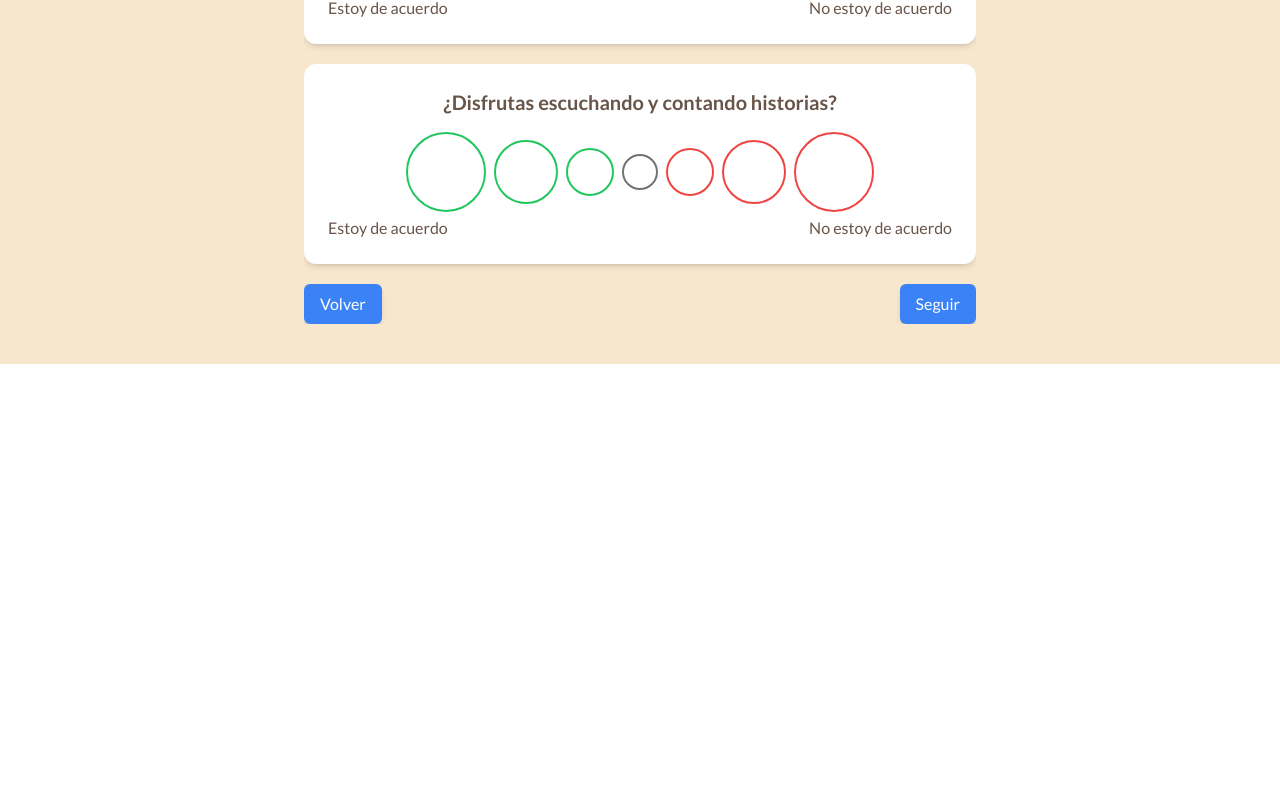
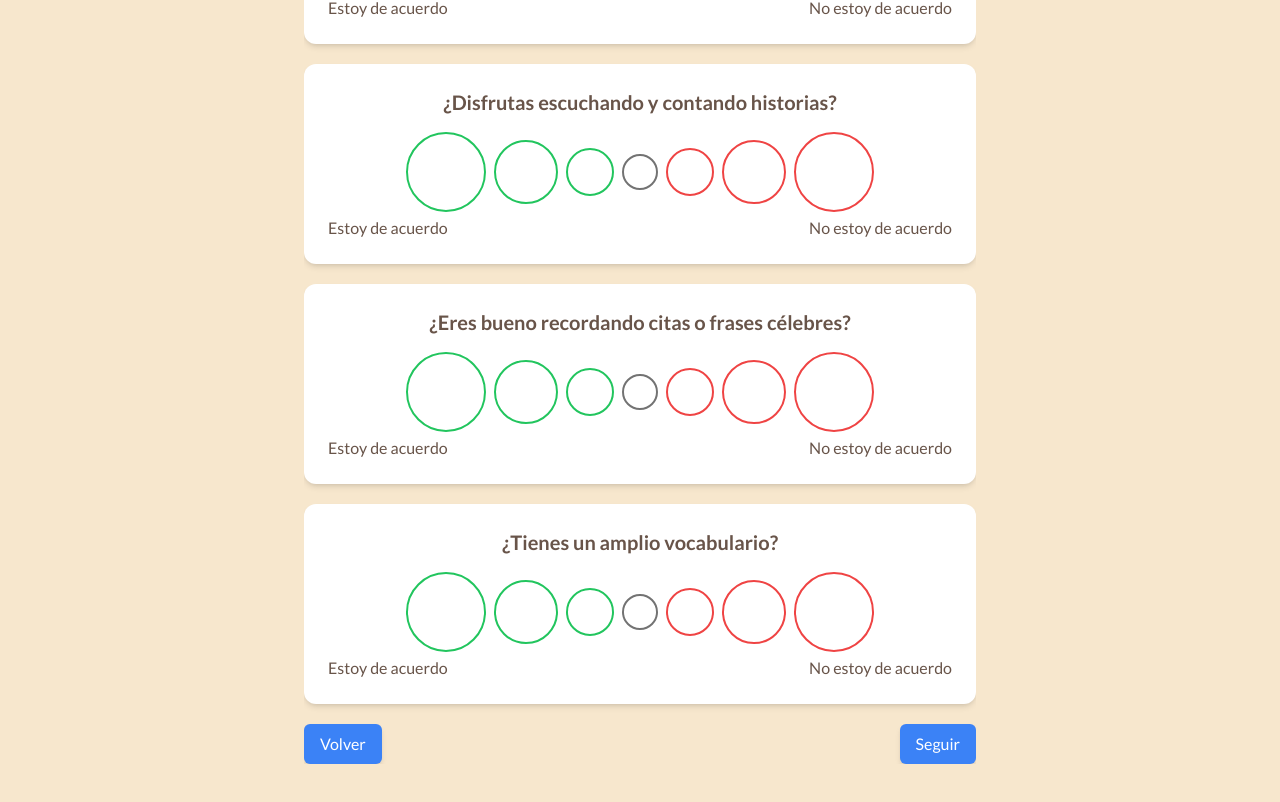
Before and after one commit to ale02code/multiple-intelligence, a React (Vite) app: page /quizz in a window 1280 px wide. Shown: the part 1672-2474 px from the top of the page. Before the commit the page ends 2036 px from the top, so only its background shows below. Built offline with nearby package versions, Linux system fonts and the light colour scheme.

Commit message:
bug handleNext

```diff
--- a/src/App.jsx
+++ b/src/App.jsx
@@ -3,9 +3,11 @@ import { BrowserRouter as Router, Routes, Route } from "react-router-dom";
 import Header from "./components/Header";
 import Home from "./components/Home";
 import Quizz from "./components/Quizz";
+import { ProgressProvider } from "./context/progressContext";
 
 function App() {
   return (
+    <ProgressProvider>
       <Router>
         <div className="font-lato w-screen overflow-hidden h-auto bg-[#F7E7CD]">
           <Header />
@@ -15,6 +17,7 @@ function App() {
           </Routes>
         </div>
       </Router>
+    </ProgressProvider>
   );
 }
 
--- a/src/components/Controls.jsx
+++ b/src/components/Controls.jsx
@@ -1,24 +1,11 @@
 import React from "react";
-import { useProgress } from "../context/progressContext";
+
 
 function Controls() {
   const { incrementProgress, resetProgress } = useProgress();
 
   return (
-    <div className="flex justify-between items-center w-full">
-      <button
-        onClick={resetProgress}
-        className="px-4 py-2 bg-blue-500 text-white rounded-md shadow-md hover:bg-blue-600 focus:outline-none focus:ring-2 focus:ring-blue-500 focus:ring-opacity-50"
-      >
-        Volver
-      </button>
-      <button
-        onClick={incrementProgress}
-           className="px-4 py-2 bg-blue-500 text-white rounded-md shadow-md hover:bg-blue-600 focus:outline-none focus:ring-2 focus:ring-blue-500 focus:ring-opacity-50"
-      >
-        Seguir
-      </button>
-    </div>
+
   );
 }
 
--- a/src/components/Question.jsx
+++ b/src/components/Question.jsx
@@ -1,48 +1,73 @@
-import React, { useEffect } from "react";
-import questionsData from "../data/questions.json";
+import React, { useState } from "react";
 
 function Question({ question }) {
+  const [selectedButton, setSelectedButton] = useState(null);
+
+  const handleButtonClick = (index) => {
+    setSelectedButton(index === selectedButton ? null : index);
+  };
+
+  // Definir configuraciones de botones
+  const buttonConfigs = [
+    {
+      size: "w-20 h-20",
+      border: "border-green-500",
+      baseBg: "bg-white",
+      activeBg: "bg-green-600",
+    },
+    {
+      size: "w-16 h-16",
+      border: "border-green-500",
+      baseBg: "bg-white",
+      activeBg: "bg-green-600",
+    },
+    {
+      size: "w-12 h-12",
+      border: "border-green-500",
+      baseBg: "bg-white",
+      activeBg: "bg-green-600",
+    },
+    {
+      size: "w-9 h-9",
+      border: "border-neutral-500",
+      baseBg: "bg-white",
+      activeBg: "bg-neutral-600",
+    },
+    {
+      size: "w-12 h-12",
+      border: "border-red-500",
+      baseBg: "bg-white",
+      activeBg: "bg-red-600",
+    },
+    {
+      size: "w-16 h-16",
+      border: "border-red-500",
+      baseBg: "bg-white",
+      activeBg: "bg-red-600",
+    },
+    {
+      size: "w-20 h-20",
+      border: "border-red-500",
+      baseBg: "bg-white",
+      activeBg: "bg-red-600",
+    },
+  ];
+
   return (
     <div className="max-w-lg bg-white rounded-xl shadow-md overflow-hidden w-full md:max-w-2xl text-[#685449] min-h-[185px]">
       <div className="md:flex">
         <div className="p-4 md:p-6 flex flex-col justify-center items-center w-full">
           <h2 className="text-xl font-semibold mb-4">{question}</h2>
           <div className="flex justify-center items-center gap-2">
-            <button
-              className={
-                "rounded-full w-20 h-20 border-2 border-green-500 hover:bg-green-600 transition-all duration-200"
-              }
-            />
-            <button
-              className={
-                "rounded-full w-16 h-16 border-2 border-green-500 hover:bg-green-600 transition-all duration-200"
-              }
-            />
-            <button
-              className={
-                "rounded-full w-12 h-12 border-2 border-green-500 hover:bg-green-600 transition-all duration-200"
-              }
-            />
-            <button
-              className={
-                "rounded-full w-9 h-9 border-2 border-neutral-500 hover:bg-neutral-600 transition-all duration-200"
-              }
-            />
-            <button
-              className={
-                "rounded-full w-12 h-12 border-2 border-red-500 hover:bg-red-600 transition-all duration-200"
-              }
-            />
-            <button
-              className={
-                "rounded-full w-16 h-16 border-2 border-red-500 hover:bg-red-600 transition-all duration-200"
-              }
-            />
-            <button
-              className={
-                "rounded-full w-20 h-20 border-2 border-red-500 hover:bg-red-600 transition-all duration-200"
-              }
-            />
+            {buttonConfigs.map((config, index) => (
+              <button
+                key={index}
+                className={`rounded-full border-2 transition-all duration-200 focus:outline-none ${
+                  selectedButton === index ? config.activeBg : config.baseBg
+                } ${config.size} ${config.border}`}
+                onClick={() => handleButtonClick(index)}
+              />
+            ))}
           </div>
           <div className="flex justify-between w-full mt-1">
             <p>Estoy de acuerdo</p>
--- a/src/components/Quizz.jsx
+++ b/src/components/Quizz.jsx
@@ -1,24 +1,70 @@
 import React, { useEffect, useState } from "react";
 import Progress from "./Progress";
 import Question from "./Question";
-import Controls from "./Controls";
-import { ProgressProvider } from "../context/progressContext";
+import { useProgress } from "../context/progressContext";
 import questionsData from "../data/questions.json";
 
 function Quizz() {
-  const { questions } = questionsData;
-  const initialQuestions = questions.slice(0, 8);
+  const { incrementProgress, resetProgress } = useProgress();
+  const [questions, setQuestions] = useState([]);
+  const [selectedAnswers, setSelectedAnswers] = useState(Array(10).fill(null));
+
+  useEffect(() => {
+    setQuestions(questionsData.questions.slice(0, 10)); // Cargar las primeras 10 preguntas al inicio
+  }, []);
+
+  const handleAnswerSelect = (questionIndex, answerIndex) => {
+    const updatedAnswers = [...selectedAnswers];
+    updatedAnswers[questionIndex] = answerIndex;
+    setSelectedAnswers(updatedAnswers);
+  };
+
+  const handleNext = () => {
+    // Verificar si todas las preguntas tienen una respuesta seleccionada
+    if (selectedAnswers.every((answer) => answer !== null)) {
+      incrementProgress();
+      setQuestions(
+        questionsData.questions.slice(
+          selectedAnswers.length,
+          selectedAnswers.length + 10
+        )
+      ); // Cargar las siguientes 10 preguntas
+      setSelectedAnswers(Array(10).fill(null)); // Reiniciar respuestas seleccionadas para las nuevas preguntas
+    } else {
+      alert(
+        "Debes seleccionar una respuesta para cada pregunta antes de continuar."
+      );
+    }
+  };
 
   return (
     <div className="h-auto w-screen flex flex-col justify-start items-center">
       <section className="mt-28 mb-10 overflow-x-hidden flex justify-start items-center gap-5 flex-col">
-        <ProgressProvider>
-          <Progress />
-          {initialQuestions.map((q) => (
-            <Question key={q.id} question={q.question} />
-          ))}
-          <Controls />
-        </ProgressProvider>
+        <Progress />
+        {questions.map((q, index) => (
+          <Question
+            key={q.id}
+            question={q.question}
+            onAnswerSelect={(answerIndex) =>
+              handleAnswerSelect(index, answerIndex)
+            }
+            selectedAnswer={selectedAnswers[index]}
+          />
+        ))}
+        <div className="flex justify-between items-center w-full">
+          <button
+            onClick={resetProgress}
+            className="px-4 py-2 bg-blue-500 text-white rounded-md shadow-md hover:bg-blue-600 focus:outline-none focus:ring-2 focus:ring-blue-500 focus:ring-opacity-50"
+          >
+            Volver
+          </button>
+          <button
+            onClick={handleNext}
+            className="px-4 py-2 bg-blue-500 text-white rounded-md shadow-md hover:bg-blue-600 focus:outline-none focus:ring-2 focus:ring-blue-500 focus:ring-opacity-50"
+          >
+            Seguir
+          </button>
+        </div>
       </section>
     </div>
   );
```
Lines whose indentation alone changed are shown as unchanged.
